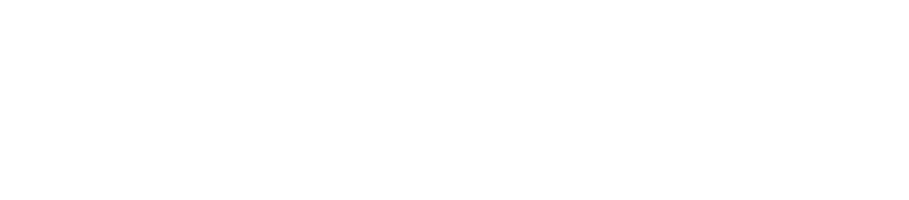
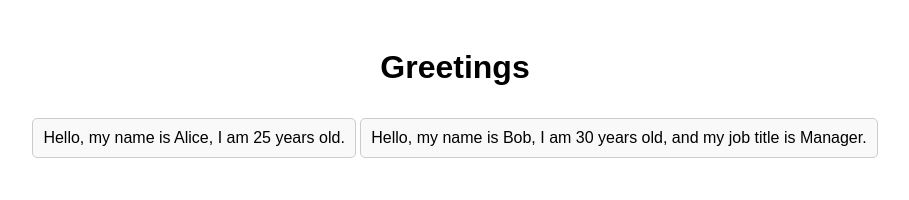
Before and after one commit to acciojob/inheriting-person-for-employee-jobs-ankitpawar1, a website: page main.html in a window 1280 px wide. Shown: the whole page, without its empty margins (185-1094 px from the left). Drawn offline with Linux system fonts and the light colour scheme.

Commit message:
created a submission

```diff
--- a/main.html
+++ b/main.html
@@ -1,16 +1,18 @@
 <!DOCTYPE html>
+<html lang="en">
+<head>
+    <meta charset="UTF-8">
+    <meta name="viewport" content="width=device-width, initial-scale=1.0">
+    <title>Person and Employee Greetings</title>
+    <link rel="stylesheet" href="styles.css">
+</head>
+<body>
+    <h1>Greetings</h1>
 
-<html>
+    <!-- Elements to hold the greetings -->
+    <div id="personGreeting"></div>
+    <div id="employeeGreeting"></div>
 
-<head>
-	<link rel="stylesheet" href="styles.css">
-</head>
-
-<body>
-	<!-- the entire body must be written by student -->
-    <script type="text/javascript" src="./script.js">
-</script>
-
+    <script type="text/javascript" src="script.js"></script>
 </body>
-
 </html>
--- a/script.js
+++ b/script.js
@@ -1,8 +1,41 @@
-// complete this js code
-function Person(name, age) {}
+// Person class definition
+class Person {
+    constructor(name, age) {
+        this.name = name;
+        this.age = age;
+    }
 
-function Employee(name, age, jobTitle) {}
+    // Method that returns the greeting text for Person
+    greet() {
+        return `Hello, my name is ${this.name}, I am ${this.age} years old.`;
+    }
+}
+
+// Employee class definition
+class Employee extends Person {
+    constructor(name, age, jobTitle) {
+        super(name, age);  // Inherits name and age from Person
+        this.jobTitle = jobTitle;
+    }
+
+    // Method that returns the greeting text for Employee
+    jobGreet() {
+        return `Hello, my name is ${this.name}, I am ${this.age} years old, and my job title is ${this.jobTitle}.`;
+    }
+}
 
 // Do not change code below this line
 window.Person = Person;
 window.Employee = Employee;
+
+// Instantiate a Person and an Employee
+const person = new Person("Alice", 25);
+const employee = new Employee("Bob", 30, "Manager");
+
+// Get the greeting elements
+const personGreetingDiv = document.getElementById("personGreeting");
+const employeeGreetingDiv = document.getElementById("employeeGreeting");
+
+// Set the text of the elements to the greetings
+personGreetingDiv.textContent = person.greet();
+employeeGreetingDiv.textContent = employee.jobGreet();
--- a/styles.css
+++ b/styles.css
@@ -1 +1,16 @@
 /*  your css code here. If applicable */
+body {
+    font-family: 'Arial', sans-serif;
+    text-align: center;
+    padding: 20px;
+}
+
+div {
+    margin: 10px 0;
+    padding: 10px;
+    border: 1px solid #ccc;
+    border-radius: 5px;
+    background-color: #f9f9f9;
+    display: inline-block;
+    max-width: 80%;
+}
```
